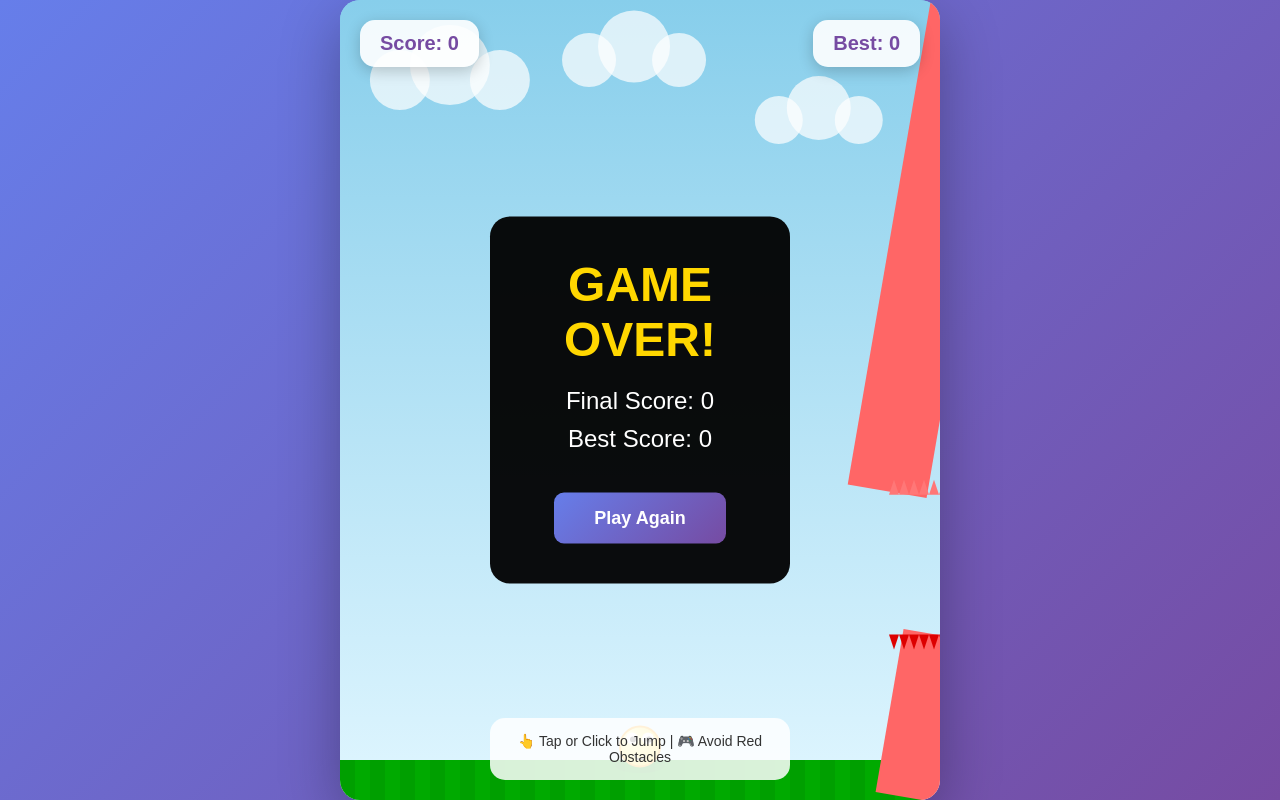
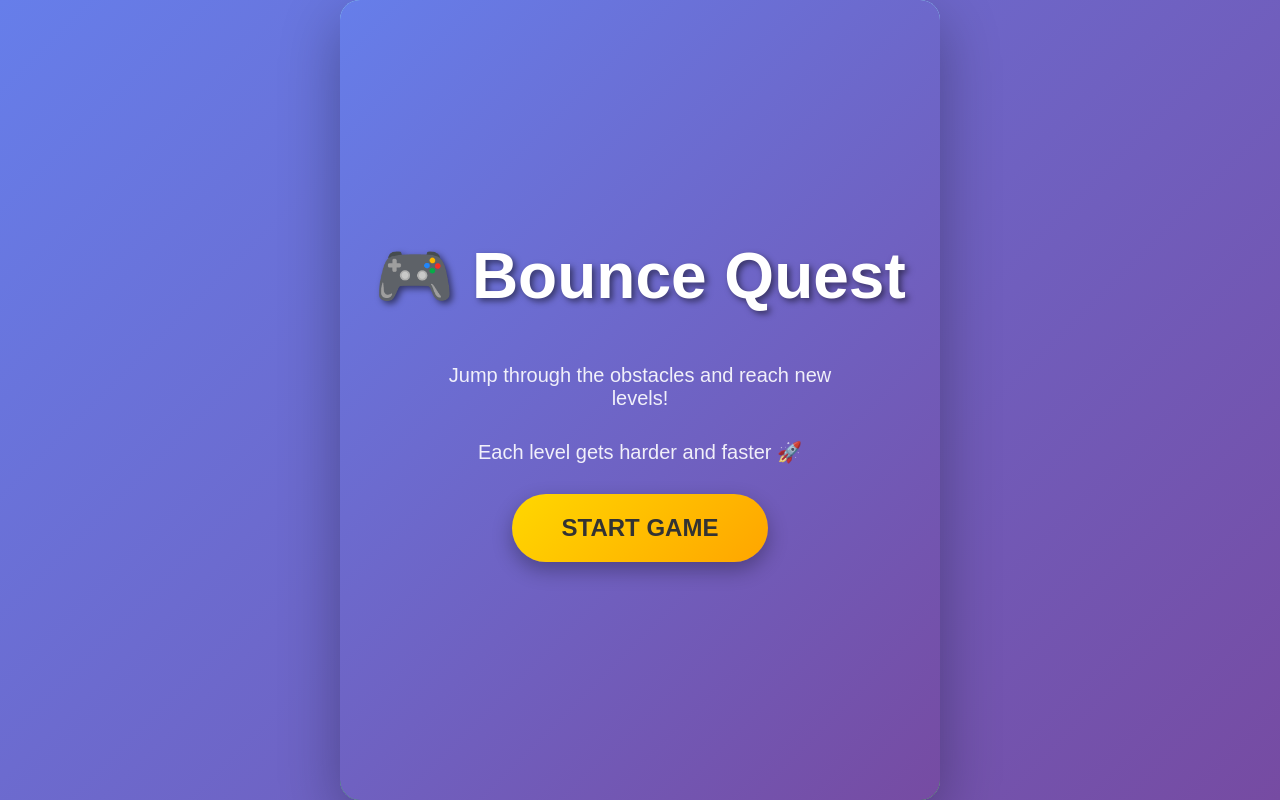
Before and after one commit to TechLabzs/Bird-game, a plain HTML site: page index.html in a window 1280 px wide. Drawn offline with Linux system fonts and the light colour scheme.

Commit message:
Update HTML with main menu, level system, and simplified UI

```diff
--- a/index.html
+++ b/index.html
@@ -40,6 +40,58 @@
             height: 100%;
         }
 
+        /* Main Menu */
+        #mainMenu {
+            position: absolute;
+            top: 0;
+            left: 0;
+            width: 100%;
+            height: 100%;
+            background: linear-gradient(135deg, #667eea 0%, #764ba2 100%);
+            display: flex;
+            flex-direction: column;
+            justify-content: center;
+            align-items: center;
+            z-index: 200;
+            gap: 30px;
+        }
+
+        #mainMenu h1 {
+            font-size: 64px;
+            color: white;
+            text-shadow: 3px 3px 6px rgba(0, 0, 0, 0.5);
+            margin-bottom: 20px;
+        }
+
+        #mainMenu p {
+            font-size: 20px;
+            color: rgba(255, 255, 255, 0.9);
+            text-align: center;
+            max-width: 400px;
+        }
+
+        #startButton {
+            padding: 20px 50px;
+            font-size: 24px;
+            background: linear-gradient(135deg, #FFD700 0%, #FFA500 100%);
+            color: #333;
+            border: none;
+            border-radius: 50px;
+            cursor: pointer;
+            font-weight: bold;
+            box-shadow: 0 8px 20px rgba(0, 0, 0, 0.3);
+            transition: all 0.3s;
+        }
+
+        #startButton:active {
+            transform: scale(0.95);
+        }
+
+        #startButton:hover {
+            box-shadow: 0 12px 30px rgba(0, 0, 0, 0.4);
+        }
+
+        /* UI */
         #ui {
             position: absolute;
             top: 20px;
@@ -56,12 +108,24 @@
             background: rgba(255, 255, 255, 0.9);
             padding: 12px 20px;
             border-radius: 15px;
-            font-size: 20px;
+            font-size: 18px;
             font-weight: bold;
             color: #764ba2;
             box-shadow: 0 4px 15px rgba(0, 0, 0, 0.2);
         }
 
+        .level-box {
+            background: rgba(255, 215, 0, 0.95);
+            padding: 12px 20px;
+            border-radius: 15px;
+            font-size: 18px;
+            font-weight: bold;
+            color: #333;
+            box-shadow: 0 4px 15px rgba(0, 0, 0, 0.2);
+            text-align: center;
+        }
+
+        /* Game Over */
         #gameOver {
             position: absolute;
             top: 50%;
@@ -84,15 +148,16 @@
         }
 
         #gameOver p {
-            font-size: 24px;
+            font-size: 22px;
             margin: 10px 0;
             color: #fff;
         }
 
         #gameOver button {
-            margin-top: 30px;
-            padding: 15px 40px;
-            font-size: 18px;
+            margin-top: 20px;
+            margin-right: 10px;
+            padding: 12px 30px;
+            font-size: 16px;
             background: linear-gradient(135deg, #667eea 0%, #764ba2 100%);
             color: white;
             border: none;
@@ -112,9 +177,9 @@
             left: 50%;
             transform: translateX(-50%);
             background: rgba(255, 255, 255, 0.85);
-            padding: 15px 25px;
+            padding: 12px 20px;
             border-radius: 15px;
-            font-size: 14px;
+            font-size: 13px;
             color: #333;
             text-align: center;
             z-index: 10;
@@ -131,19 +196,32 @@
 </head>
 <body>
     <div id="gameContainer">
+        <!-- Main Menu -->
+        <div id="mainMenu">
+            <h1>🎮 Bounce Quest</h1>
+            <p>Jump through the obstacles and reach new levels!</p>
+            <p>Each level gets harder and faster 🚀</p>
+            <button id="startButton">START GAME</button>
+        </div>
+
         <canvas id="gameCanvas"></canvas>
+
         <div id="ui">
             <div class="score-box">Score: <span id="scoreValue">0</span></div>
+            <div class="level-box">Level <span id="levelValue">1</span></div>
             <div class="score-box">Best: <span id="bestValue">0</span></div>
         </div>
+
         <div id="gameOver">
-            <h1>GAME OVER!</h1>
-            <p>Final Score: <span id="finalScore">0</span></p>
-            <p>Best Score: <span id="bestScore">0</span></p>
-            <button onclick="location.reload()">Play Again</button>
+            <h1>LEVEL COMPLETE! 🎉</h1>
+            <p>Level: <span id="finalLevel">1</span></p>
+            <p>Score: <span id="finalScore">0</span></p>
+            <button onclick="nextLevel()">Next Level →</button>
+            <button onclick="goToMenu()">Main Menu</button>
         </div>
+
         <div class="instruction">
-            👆 Tap or Click to Jump | 🎮 Avoid Red Obstacles
+            👆 Tap or Click to Jump | Avoid Red Obstacles
         </div>
     </div>
 
```
